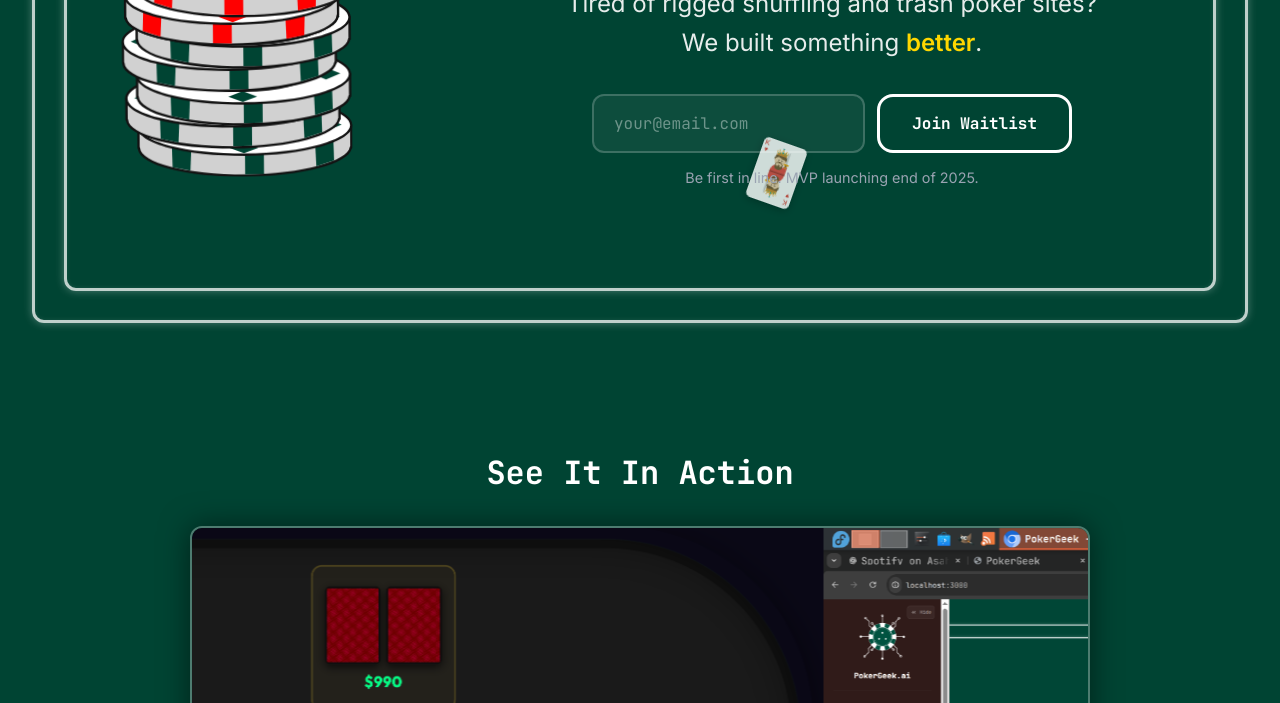
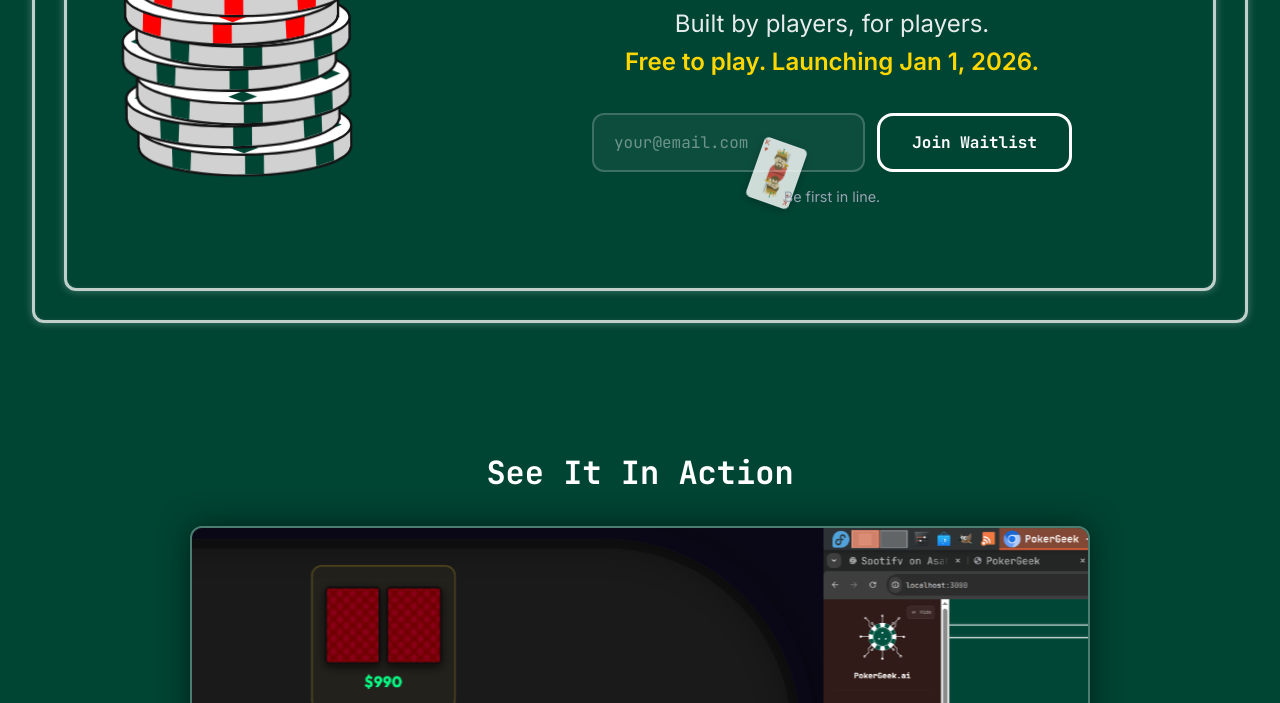
Before and after one commit to WaleedaRaza/pokergeek-landing, a plain HTML site: page index.html in a window 1280 px wide. Shown: the part 397-1100 px from the top of the page. Drawn offline with Linux system fonts and the light colour scheme.

Commit message:
Update tagline: Verifiable shuffles. Real analytics. Built by players, for players. Free to play, Launching Jan 1, 2026

```diff
--- a/index.html
+++ b/index.html
@@ -8,7 +8,7 @@
 
   <!-- Open Graph -->
   <meta property="og:title" content="PokerGeek.AI">
-  <meta property="og:description" content="Tired of rigged shuffling and trash poker sites? We built something better.">
+  <meta property="og:description" content="Verifiable shuffles. Real analytics. Built by players, for players. Free to play, Launching Jan 1, 2026.">
   <meta property="og:type" content="website">
   <meta property="og:url" content="https://pokergeek.ai">
 
@@ -831,8 +831,9 @@
           <h1>PokerGeek<span id="cycling-suit" class="cycling-suit red">♥</span></h1>
 
           <p class="tagline">
-            Tired of rigged shuffling and trash poker sites?<br>
-            We built something <strong>better</strong>.
+            Verifiable shuffles. Real analytics.<br>
+            Built by players, for players.<br>
+            <strong>Free to play. Launching Jan 1, 2026.</strong>
           </p>
 
           <form class="signup-form" id="waitlist-form">
@@ -841,7 +842,7 @@
               <button type="submit">Join Waitlist</button>
             </div>
             <div class="form-message" id="form-message"></div>
-            <p class="waitlist-note">Be first in line. MVP launching end of 2025.</p>
+            <p class="waitlist-note">Be first in line.</p>
           </form>
         </div>
       </div>
```
